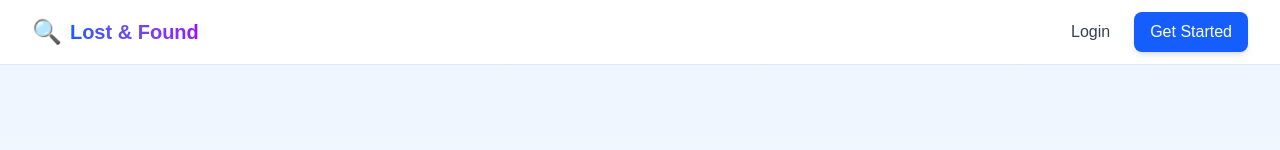
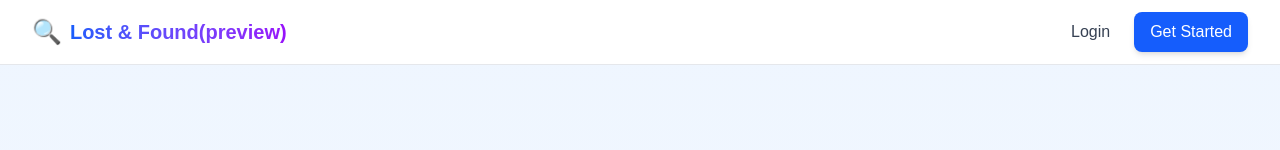
Before and after one commit to andyderis36/lost-found-platform, a Next.js app: page / in a window 1280 px wide. Shown: the top 150 px of the page. Built offline with nearby package versions, Linux system fonts and the light colour scheme.

Commit message:
preview tag

```diff
--- a/src/components/Navbar.tsx
+++ b/src/components/Navbar.tsx
@@ -39,7 +39,7 @@ export default function Navbar() {
             <Link href="/" className="flex items-center gap-2 group">
               <div className="text-2xl group-hover:scale-110 transition-transform">🔍</div>
               <span className="text-xl font-bold bg-gradient-to-r from-blue-600 to-purple-600 bg-clip-text text-transparent">
-                Lost & Found
+                Lost & Found(preview)
               </span>
             </Link>
           </div>
```
